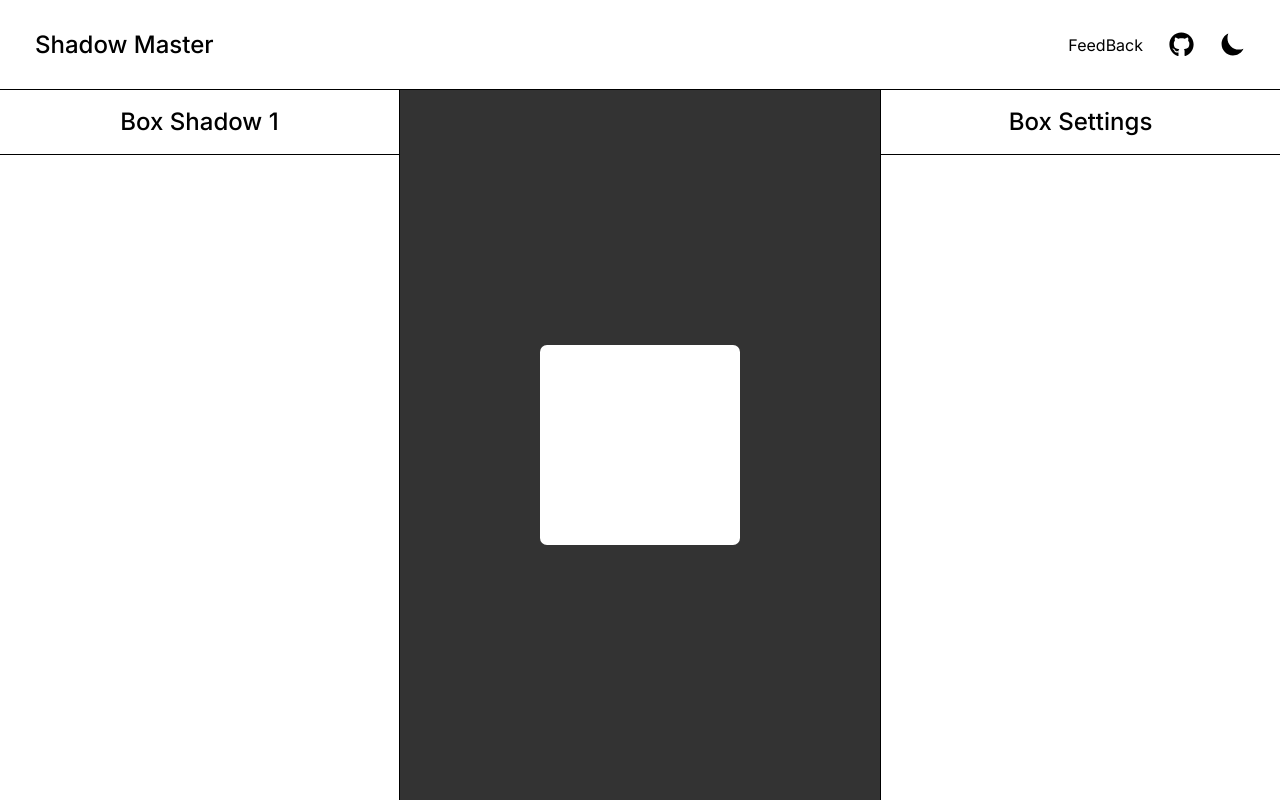
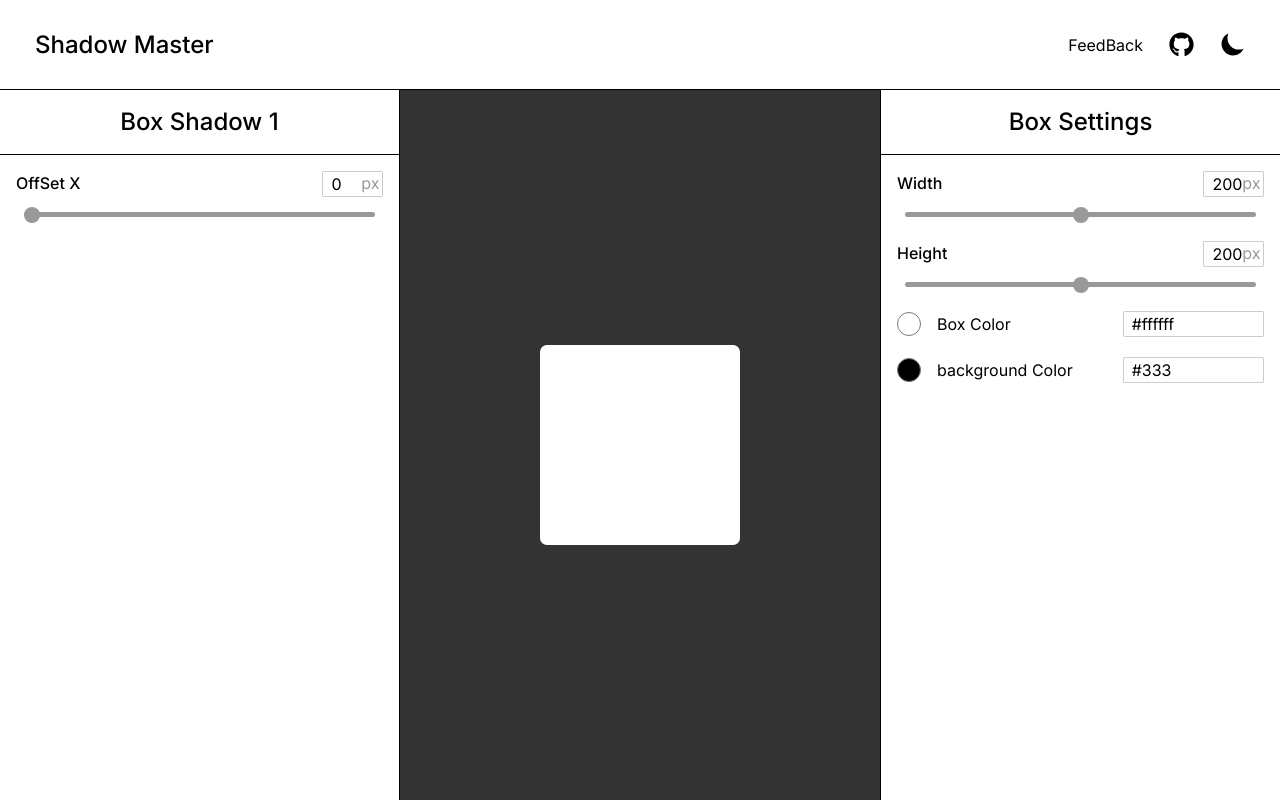
Before and after one commit to Xenos-the-stupid/shadow-master, a React (Vite) app: page / in a window 1280 px wide. Built offline with nearby package versions, Linux system fonts and the light colour scheme.

Commit message:
fix: change default accordion open state to `true`

```diff
--- a/src/components/Accordion.tsx
+++ b/src/components/Accordion.tsx
@@ -15,12 +15,12 @@ type AccordionContextType = {
 };
 
 const AccordionContext = createContext<AccordionContextType>({
-  isOpen: false,
+  isOpen: true,
   setIsOpen: () => {},
 });
 
 function Accordion({ ...props }: ComponentProps<"div">) {
-  const [isOpen, setIsOpen] = useState(false);
+  const [isOpen, setIsOpen] = useState(true);
   return (
     <AccordionContext.Provider value={{ isOpen, setIsOpen }}>
       <div {...props} />
```
